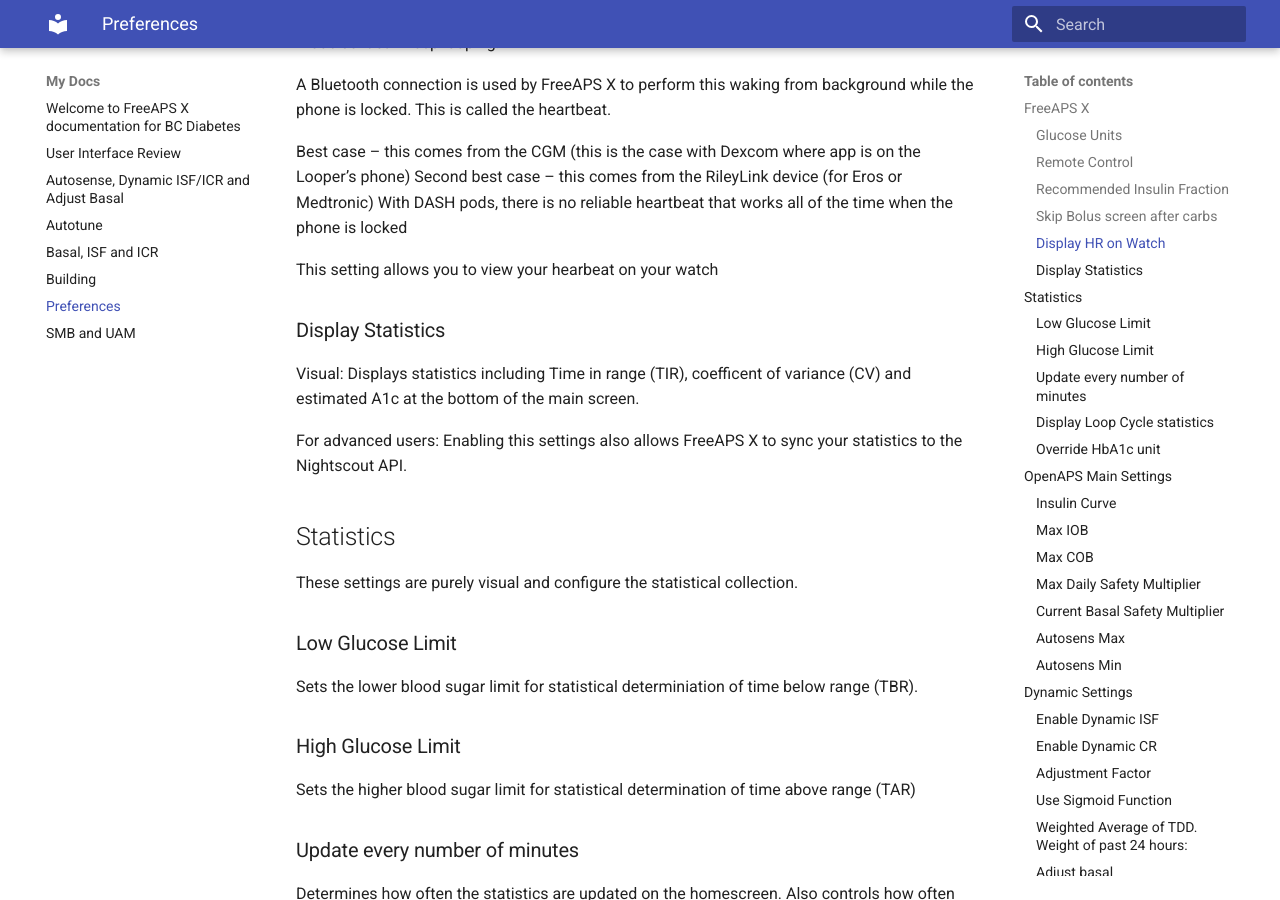
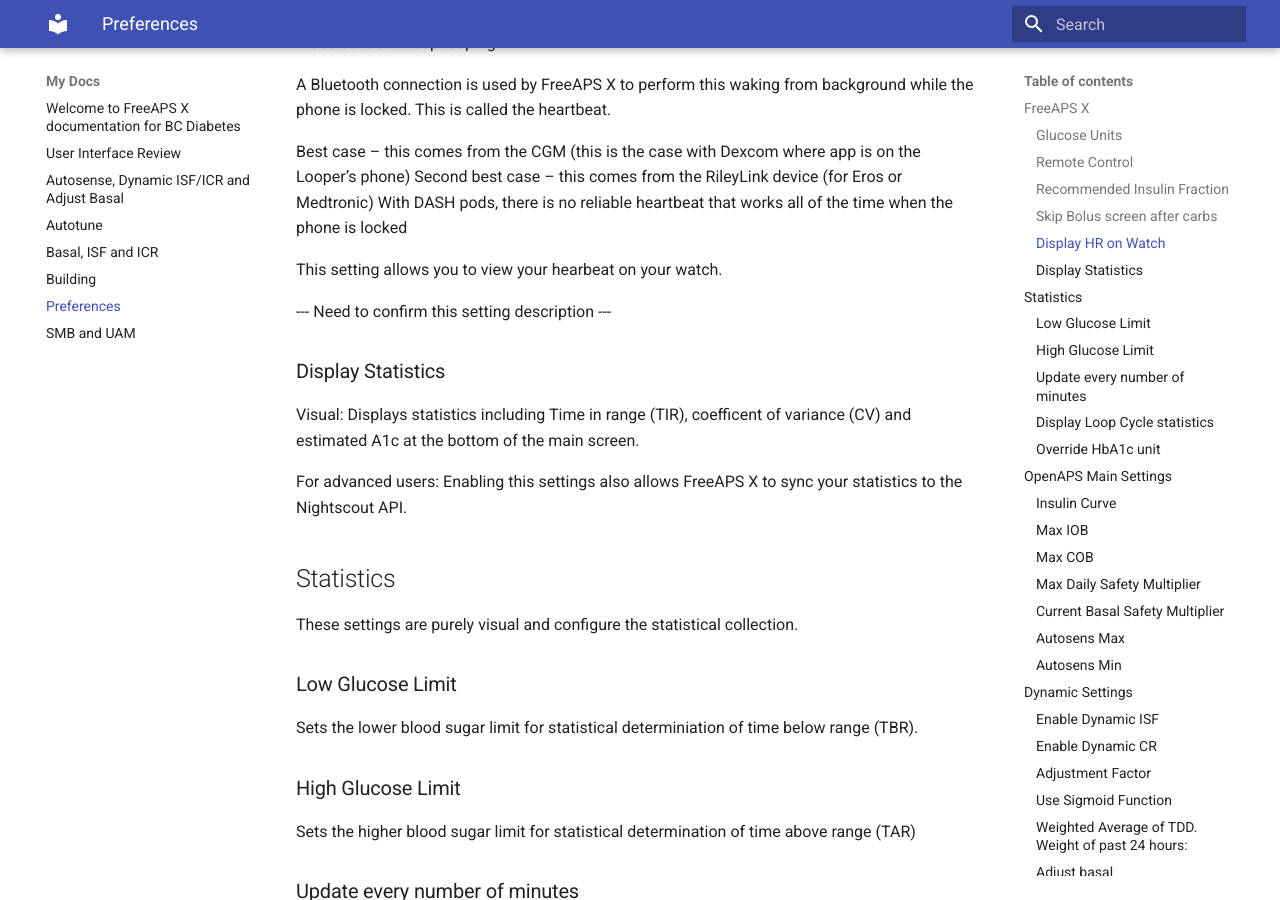
Before and after one commit to adamakeo/faxDocument, an MkDocs documentation site: the page built from docs/preferences.md, in a window 1280 px wide and 900 px high, scrolled down 1928 px. Built offline with MkDocs 1.6.1 and Material for MkDocs 9.7.7, drawn with Linux system fonts in a browser that asks for light colours.

Commit message:
Update preferences.md

```diff
--- a/docs/preferences.md
+++ b/docs/preferences.md
@@ -57,7 +57,9 @@
 Second best case – this comes from the RileyLink device (for Eros or Medtronic)
 With DASH pods, there is no reliable heartbeat that works all of the time when the phone is locked
 
-This setting allows you to view your hearbeat on your watch
+This setting allows you to view your hearbeat on your watch.
+
+--- Need to confirm this setting description ---
 
 ### Display Statistics
 Visual: Displays statistics including Time in range (TIR), coefficent of variance (CV) and estimated A1c at the bottom of the main screen.
```
